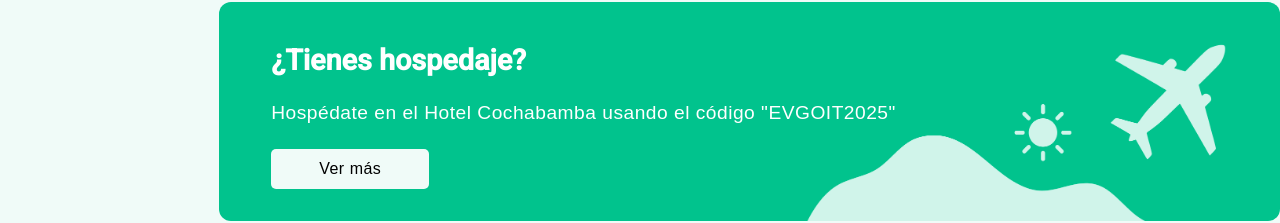
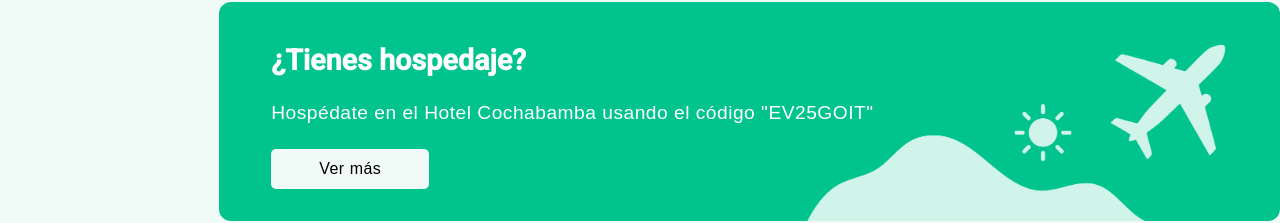
Before and after one commit to Priset/invitacion-web-goit, an Angular app: page / in a window 1280 px wide. Shown: the part 3875-4098 px from the top of the page. Built offline with nearby package versions, Linux system fonts and the light colour scheme.

Commit message:
Change the code for the descount

```diff
--- a/src/app/hotel-booking/hotel-booking.component.html
+++ b/src/app/hotel-booking/hotel-booking.component.html
@@ -1,7 +1,7 @@
 <section class="hotel-booking-section">
   <div class="booking-content">
     <h2>¿Tienes hospedaje?</h2>
-    <p>Hospédate en el Hotel Cochabamba usando el código "EVGOIT2025"</p>
+    <p>Hospédate en el Hotel Cochabamba usando el código "EV25GOIT"</p>
     <button class="booking-button" (click)="redirectToBooking()">Ver más</button>
   </div>
   <div class="booking-image">
```
